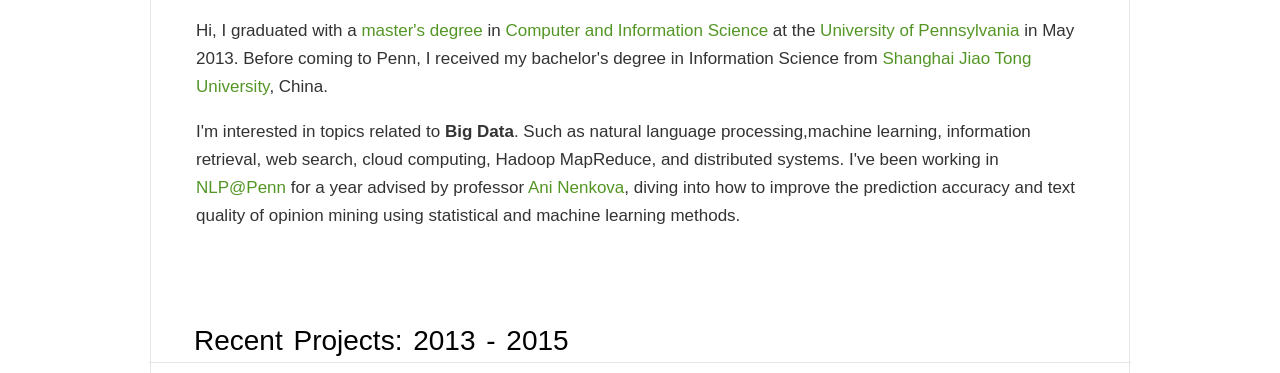
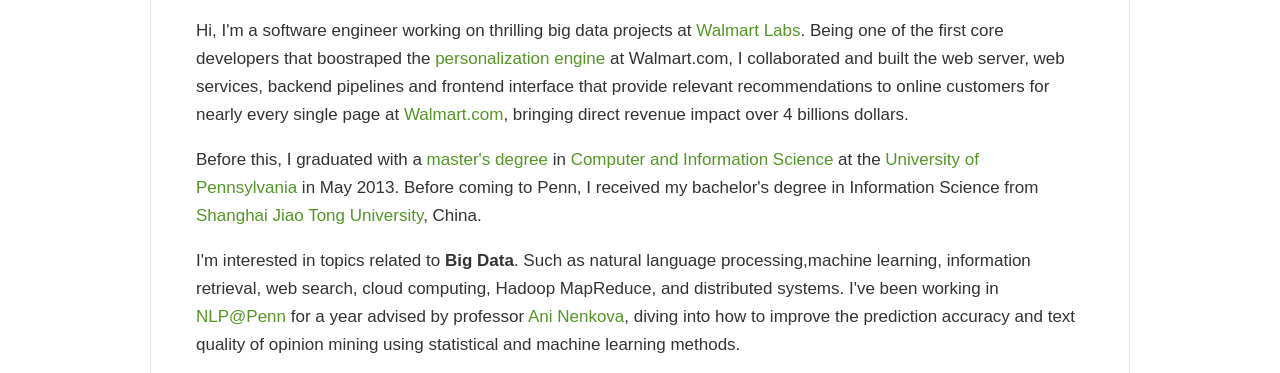
Before and after one commit to upennyayang/personal-website, a plain HTML site: page src/main/webapp/index.html in a window 1280 px wide. Shown: the part 394-767 px from the top of the page. Drawn offline with nearby package versions, Linux system fonts and the light colour scheme; a web font is replaced by a local one.

Commit message:
Added personal intro.

```diff
--- a/src/main/webapp/index.html
+++ b/src/main/webapp/index.html
@@ -68,7 +68,10 @@
                   </div>
                </div>
                <!-- About me -->
-               <p> Hi, I graduated with a <a href="http://www.cis.upenn.edu/departmental/students/">master's degree</a> in <a href="http://www.cis.upenn.edu/grad/mse/index.shtml">Computer and Information Science</a> at the <a href="http://www.upenn.edu">University of Pennsylvania</a> in May 2013. Before coming to  Penn, I received my bachelor's  degree in Information Science from <a href="http://en.sjtu.edu.cn/">Shanghai Jiao Tong University</a>, China. </p>
+
+               <p>Hi, I'm a software engineer working on thrilling big data projects at <a href="http://www.walmartlabs.com/">Walmart Labs</a>. Being one of the first core developers that boostraped the <a href="Wal-Mart's website to personalize shopping">personalization engine</a> at Walmart.com, I collaborated and built the web server, web services, backend pipelines and frontend interface that provide relevant recommendations to online customers for nearly every single page at <a href="http://blog.walmart.com/walmartcom-is-getting-a-new-look">Walmart.com</a>, bringing direct revenue impact over 4 billions dollars. </p>
+
+               <p> Before this, I graduated with a <a href="http://www.cis.upenn.edu/departmental/students/">master's degree</a> in <a href="http://www.cis.upenn.edu/grad/mse/index.shtml">Computer and Information Science</a> at the <a href="http://www.upenn.edu">University of Pennsylvania</a> in May 2013. Before coming to  Penn, I received my bachelor's  degree in Information Science from <a href="http://en.sjtu.edu.cn/">Shanghai Jiao Tong University</a>, China. </p>
                <p>I'm interested in topics related to <strong>Big Data</strong>. Such as natural language processing,machine learning, information retrieval, web search, cloud computing, Hadoop MapReduce, and distributed systems.
                   I've been working in <a href="http://nlp.cis.upenn.edu/">NLP@Penn</a> for a year advised by professor <a href="http://cis.upenn.edu/~nenkova">Ani Nenkova</a>, diving into how to improve the prediction accuracy and text quality of opinion mining using statistical and machine learning methods.
                </p>
```
